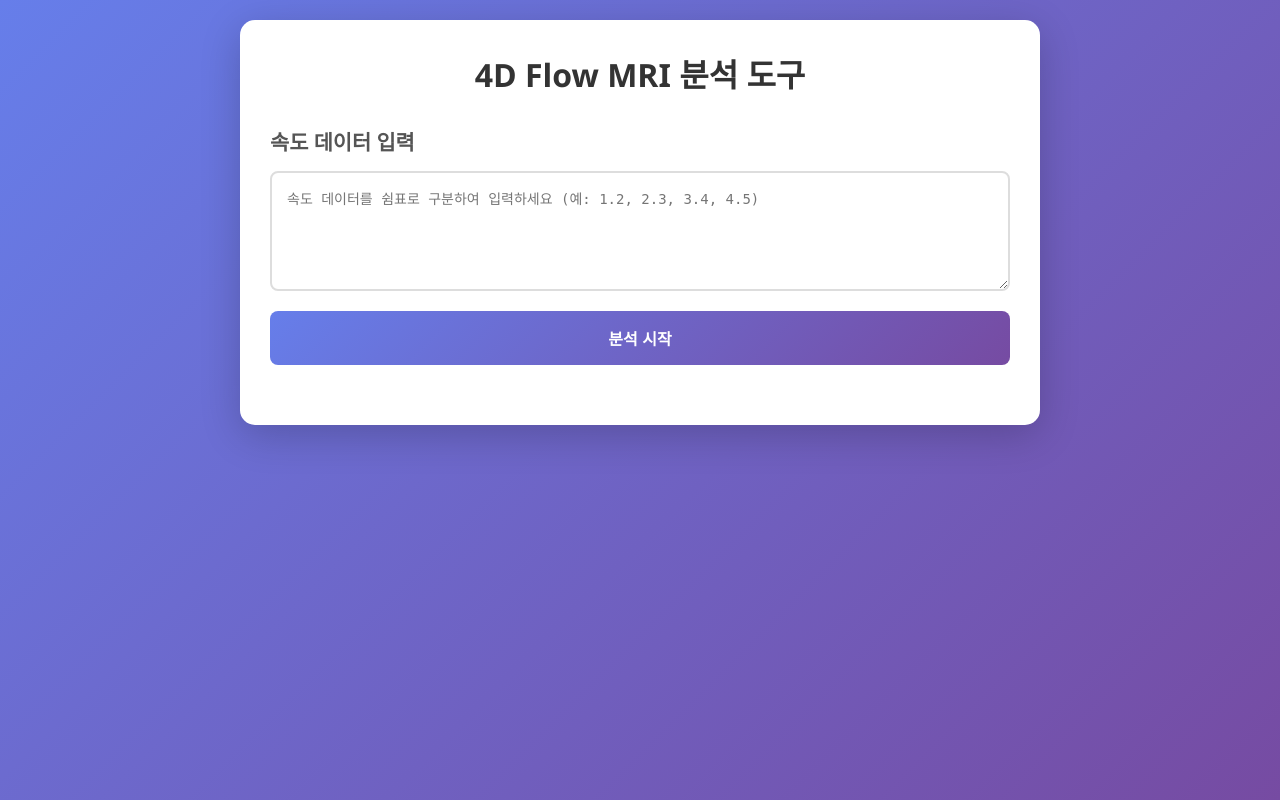
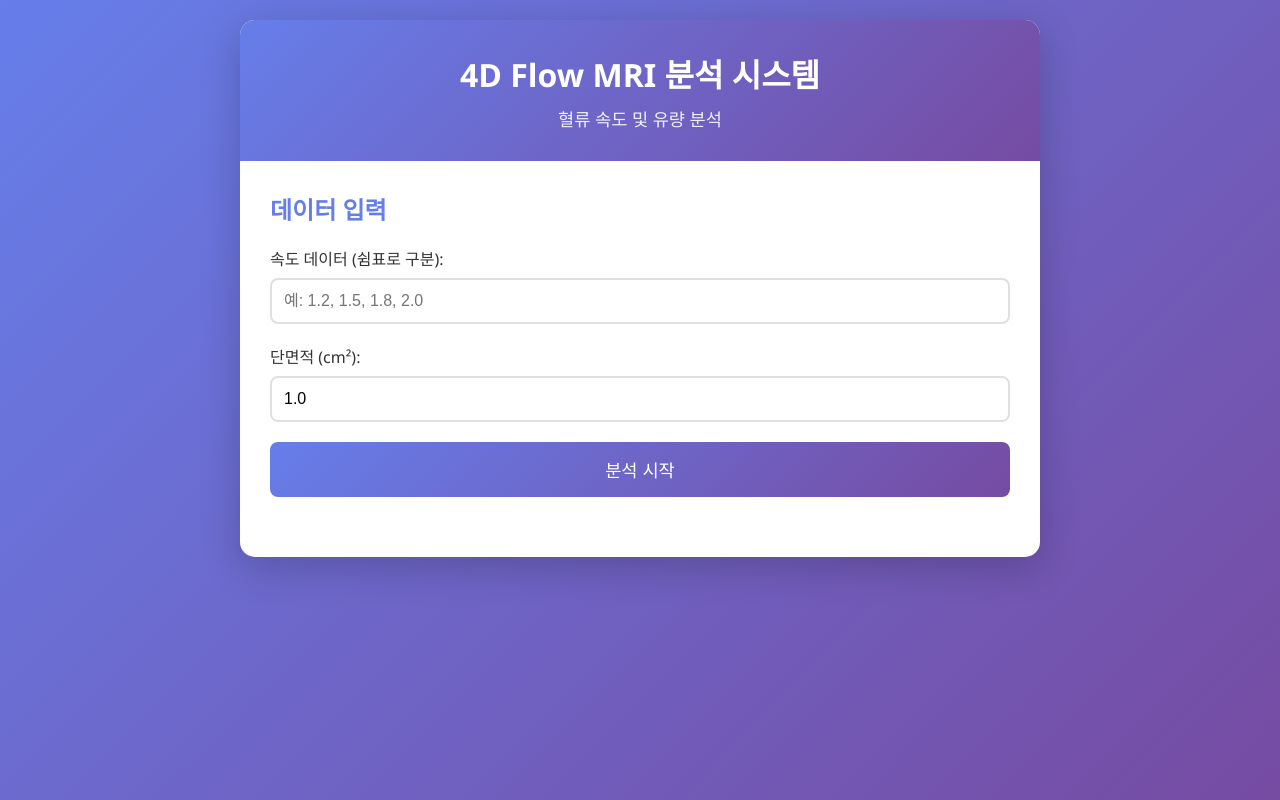
Before and after one commit to flonics-bon/flonics, a Flask app: page / in a window 1280 px wide. Run offline with Flask 3, Linux system fonts and the light colour scheme.

Commit message:
Initial commit: 4D Flow MRI 분석 웹 애플리케이션 생성

```diff
--- a/analytics/app.py
+++ b/analytics/app.py
@@ -9,22 +9,30 @@ def index():
     return render_template('index.html')
 
 @app.route('/api/analyze', methods=['POST'])
-def analyze():
+def analyze_flow():
     try:
         data = request.json
         velocity_data = np.array(data.get('velocity', []))
 
-        # 기본 4D Flow MRI 분석
+        # 기본 4D Flow 분석
+        mean_velocity = np.mean(velocity_data) if len(velocity_data) > 0 else 0
+        max_velocity = np.max(velocity_data) if len(velocity_data) > 0 else 0
+        flow_rate = mean_velocity * data.get('area', 1.0)
+
         result = {
-            'mean_velocity': float(np.mean(velocity_data)) if len(velocity_data) > 0 else 0,
-            'max_velocity': float(np.max(velocity_data)) if len(velocity_data) > 0 else 0,
-            'min_velocity': float(np.min(velocity_data)) if len(velocity_data) > 0 else 0,
-            'std_velocity': float(np.std(velocity_data)) if len(velocity_data) > 0 else 0
+            'mean_velocity': float(mean_velocity),
+            'max_velocity': float(max_velocity),
+            'flow_rate': float(flow_rate),
+            'status': 'success'
         }
 
         return jsonify(result)
     except Exception as e:
-        return jsonify({'error': str(e)}), 400
+        return jsonify({'status': 'error', 'message': str(e)}), 400
+
+@app.route('/api/health', methods=['GET'])
+def health_check():
+    return jsonify({'status': 'healthy', 'service': '4D Flow MRI Analytics'})
 
 if __name__ == '__main__':
     app.run(debug=True, host='0.0.0.0', port=5000)
--- a/analytics/static/script.js
+++ b/analytics/static/script.js
@@ -1,46 +1,73 @@
-async function analyzeData() {
-    const input = document.getElementById('velocityInput').value;
+async function analyzeFlow() {
+    const velocityInput = document.getElementById('velocity').value;
+    const areaInput = document.getElementById('area').value;
 
-    if (!input.trim()) {
+    // 입력 검증
+    if (!velocityInput.trim()) {
         alert('속도 데이터를 입력해주세요.');
         return;
     }
 
+    // 속도 데이터 파싱
+    const velocityData = velocityInput.split(',').map(v => parseFloat(v.trim())).filter(v => !isNaN(v));
+
+    if (velocityData.length === 0) {
+        alert('유효한 속도 데이터를 입력해주세요.');
+        return;
+    }
+
+    const area = parseFloat(areaInput);
+
+    if (isNaN(area) || area <= 0) {
+        alert('유효한 단면적을 입력해주세요.');
+        return;
+    }
+
     try {
-        // 입력 데이터를 배열로 변환
-        const velocityArray = input.split(',').map(v => parseFloat(v.trim())).filter(v => !isNaN(v));
-
-        if (velocityArray.length === 0) {
-            alert('유효한 숫자 데이터를 입력해주세요.');
-            return;
-        }
-
-        // API 호출
         const response = await fetch('/api/analyze', {
             method: 'POST',
             headers: {
                 'Content-Type': 'application/json'
             },
             body: JSON.stringify({
-                velocity: velocityArray
+                velocity: velocityData,
+                area: area
             })
         });
 
-        if (!response.ok) {
-            throw new Error('분석 중 오류가 발생했습니다.');
-        }
-
         const result = await response.json();
 
-        // 결과 표시
-        document.getElementById('meanVelocity').textContent = result.mean_velocity.toFixed(2) + ' m/s';
-        document.getElementById('maxVelocity').textContent = result.max_velocity.toFixed(2) + ' m/s';
-        document.getElementById('minVelocity').textContent = result.min_velocity.toFixed(2) + ' m/s';
-        document.getElementById('stdVelocity').textContent = result.std_velocity.toFixed(2) + ' m/s';
-
-        document.getElementById('resultSection').style.display = 'block';
-
+        if (result.status === 'success') {
+            displayResults(result);
+        } else {
+            alert('분석 중 오류가 발생했습니다: ' + result.message);
+        }
     } catch (error) {
-        alert('오류: ' + error.message);
+        alert('서버 통신 중 오류가 발생했습니다: ' + error.message);
     }
 }
+
+function displayResults(result) {
+    document.getElementById('meanVelocity').textContent = result.mean_velocity.toFixed(2);
+    document.getElementById('maxVelocity').textContent = result.max_velocity.toFixed(2);
+    document.getElementById('flowRate').textContent = result.flow_rate.toFixed(2);
+
+    const resultsSection = document.getElementById('results');
+    resultsSection.style.display = 'block';
+    resultsSection.scrollIntoView({ behavior: 'smooth' });
+}
+
+// Enter 키로 분석 실행
+document.addEventListener('DOMContentLoaded', function() {
+    document.getElementById('velocity').addEventListener('keypress', function(e) {
+        if (e.key === 'Enter') {
+            analyzeFlow();
+        }
+    });
+
+    document.getElementById('area').addEventListener('keypress', function(e) {
+        if (e.key === 'Enter') {
+            analyzeFlow();
+        }
+    });
+});
--- a/analytics/static/style.css
+++ b/analytics/static/style.css
@@ -16,60 +16,83 @@ body {
     margin: 0 auto;
     background: white;
     border-radius: 15px;
-    padding: 30px;
     box-shadow: 0 10px 40px rgba(0, 0, 0, 0.2);
+    overflow: hidden;
 }
 
-h1 {
-    color: #333;
+header {
+    background: linear-gradient(135deg, #667eea 0%, #764ba2 100%);
+    color: white;
+    padding: 30px;
     text-align: center;
+}
+
+header h1 {
+    font-size: 2em;
+    margin-bottom: 10px;
+}
+
+header p {
+    opacity: 0.9;
+    font-size: 1.1em;
+}
+
+main {
+    padding: 30px;
+}
+
+.input-section, .result-section {
     margin-bottom: 30px;
-    font-size: 2em;
 }
 
 h2 {
-    color: #555;
-    margin-bottom: 15px;
-    font-size: 1.3em;
+    color: #667eea;
+    margin-bottom: 20px;
+    font-size: 1.5em;
 }
 
-.input-section {
-    margin-bottom: 30px;
+.form-group {
+    margin-bottom: 20px;
 }
 
-#velocityInput {
-    width: 100%;
-    height: 120px;
-    padding: 15px;
-    border: 2px solid #ddd;
-    border-radius: 8px;
-    font-size: 14px;
-    resize: vertical;
-    margin-bottom: 15px;
-    font-family: monospace;
+label {
+    display: block;
+    margin-bottom: 8px;
+    color: #333;
+    font-weight: 500;
 }
 
-#velocityInput:focus {
+input[type="text"],
+input[type="number"] {
+    width: 100%;
+    padding: 12px;
+    border: 2px solid #e0e0e0;
+    border-radius: 8px;
+    font-size: 1em;
+    transition: border-color 0.3s;
+}
+
+input[type="text"]:focus,
+input[type="number"]:focus {
     outline: none;
     border-color: #667eea;
 }
 
 button {
-    width: 100%;
-    padding: 15px;
     background: linear-gradient(135deg, #667eea 0%, #764ba2 100%);
     color: white;
     border: none;
+    padding: 15px 40px;
+    font-size: 1.1em;
     border-radius: 8px;
-    font-size: 16px;
-    font-weight: bold;
     cursor: pointer;
-    transition: transform 0.2s;
+    transition: transform 0.2s, box-shadow 0.2s;
+    width: 100%;
 }
 
 button:hover {
     transform: translateY(-2px);
-    box-shadow: 0 5px 15px rgba(102, 126, 234, 0.4);
+    box-shadow: 0 5px 20px rgba(102, 126, 234, 0.4);
 }
 
 button:active {
--- a/analytics/templates/index.html
+++ b/analytics/templates/index.html
@@ -3,40 +3,53 @@
 <head>
     <meta charset="UTF-8">
     <meta name="viewport" content="width=device-width, initial-scale=1.0">
-    <title>4D Flow MRI 분석</title>
+    <title>4D Flow MRI Analytics</title>
     <link rel="stylesheet" href="{{ url_for('static', filename='style.css') }}">
 </head>
 <body>
     <div class="container">
-        <h1>4D Flow MRI 분석 도구</h1>
+        <header>
+            <h1>4D Flow MRI 분석 시스템</h1>
+            <p>혈류 속도 및 유량 분석</p>
+        </header>
 
+        <main>
             <div class="input-section">
-            <h2>속도 데이터 입력</h2>
-            <textarea id="velocityInput" placeholder="속도 데이터를 쉼표로 구분하여 입력하세요 (예: 1.2, 2.3, 3.4, 4.5)"></textarea>
-            <button onclick="analyzeData()">분석 시작</button>
+                <h2>데이터 입력</h2>
+                <div class="form-group">
+                    <label for="velocity">속도 데이터 (쉼표로 구분):</label>
+                    <input type="text" id="velocity" placeholder="예: 1.2, 1.5, 1.8, 2.0">
                 </div>
 
-        <div class="result-section" id="resultSection" style="display:none;">
+                <div class="form-group">
+                    <label for="area">단면적 (cm²):</label>
+                    <input type="number" id="area" value="1.0" step="0.1">
+                </div>
+
+                <button onclick="analyzeFlow()">분석 시작</button>
+            </div>
+
+            <div class="result-section" id="results" style="display: none;">
                 <h2>분석 결과</h2>
                 <div class="result-grid">
                     <div class="result-item">
                         <span class="label">평균 속도:</span>
                         <span class="value" id="meanVelocity">-</span>
+                        <span class="unit">cm/s</span>
                     </div>
                     <div class="result-item">
                         <span class="label">최대 속도:</span>
                         <span class="value" id="maxVelocity">-</span>
+                        <span class="unit">cm/s</span>
                     </div>
                     <div class="result-item">
-                    <span class="label">최소 속도:</span>
-                    <span class="value" id="minVelocity">-</span>
-                </div>
-                <div class="result-item">
-                    <span class="label">표준 편차:</span>
-                    <span class="value" id="stdVelocity">-</span>
+                        <span class="label">유량:</span>
+                        <span class="value" id="flowRate">-</span>
+                        <span class="unit">cm³/s</span>
                     </div>
                 </div>
             </div>
+        </main>
     </div>
 
     <script src="{{ url_for('static', filename='script.js') }}"></script>
```
Also changed, not shown: other parts of analytics/static/style.css (+14 -10 lines), analytics/README.md. Lines whose indentation alone changed are shown as unchanged.
